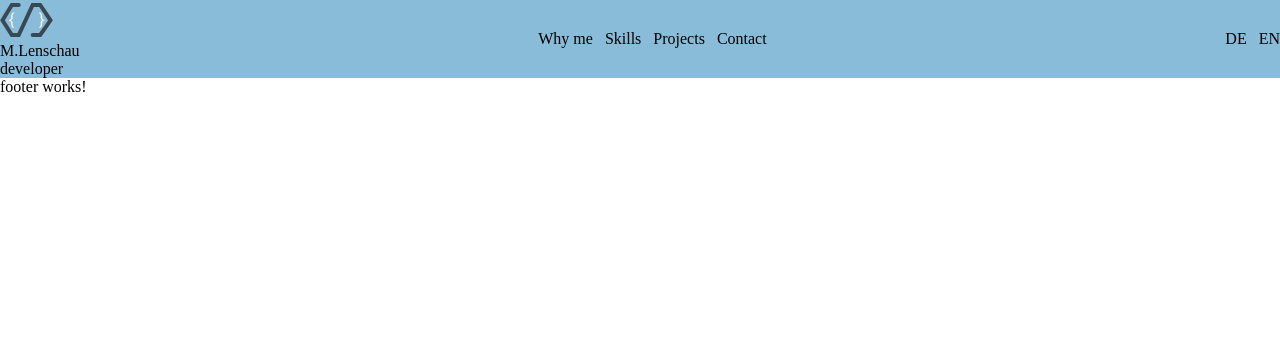
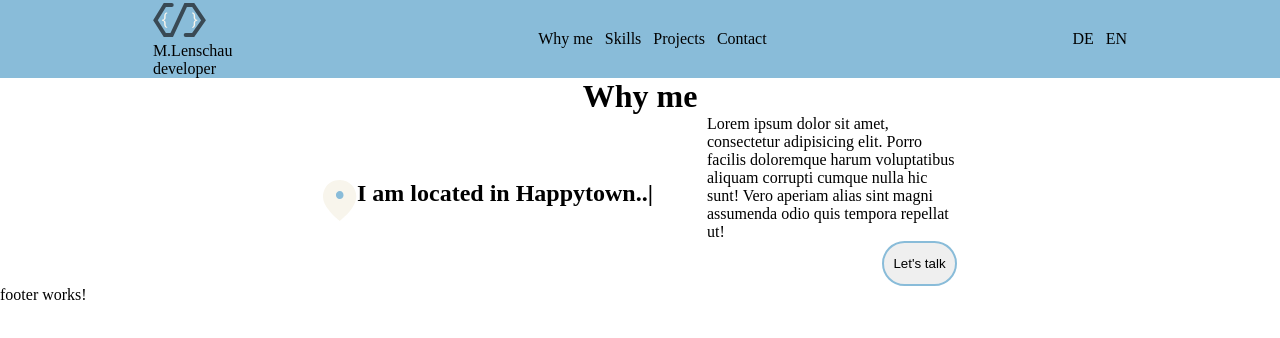
Before and after one commit to MarcoLenschau/Portfolio, an Angular app: page / in a window 1280 px wide. Shown: the top 338 px of the page. Built offline with nearby package versions, Linux system fonts and the light colour scheme.

Commit message:
Component: Add the why me compomemt Style: Add global flexbox-scss file

```diff
--- a/src/app/app.routes.ts
+++ b/src/app/app.routes.ts
@@ -1,3 +1,6 @@
 import { Routes } from '@angular/router';
+import { MainComponent } from './main/main.component';
 
-export const routes: Routes = [];
+export const routes: Routes = [
+    {path: "", component: MainComponent}
+];
--- a/src/app/main/main.component.html
+++ b/src/app/main/main.component.html
@@ -0,0 +1 @@
+<app-why-me></app-why-me>
--- a/src/app/main/main.component.ts
+++ b/src/app/main/main.component.ts
@@ -1,7 +1,9 @@
 import { Component } from '@angular/core';
+import { WhyMeComponent } from '../why-me/why-me.component';
+
 @Component({
   selector: 'app-main',
-  imports: [],
+  imports: [WhyMeComponent],
   templateUrl: './main.component.html',
   styleUrl: './main.component.scss'
 })
--- a/src/app/shared/header/header.component.scss
+++ b/src/app/shared/header/header.component.scss
@@ -2,7 +2,7 @@
 
 header {
     display: flex;
-    justify-content: space-between;
+    justify-content: space-around;
     align-items: center;
     background-color: $ligh_blue;
     >section {
--- /dev/null
+++ b/src/app/styles/flexbox.scss
@@ -0,0 +1,19 @@
+.d_flex {
+    display: flex;
+}
+
+.d_flex_c {
+    display: flex;
+    align-items: center;
+    justify-content: center;
+}
+
+.d_flex_column {
+    display: flex;
+    flex-direction: column;
+}
+
+.d_flex_end {
+    display: flex;
+    justify-content: flex-end;
+}
--- /dev/null
+++ b/src/app/why-me/why-me.component.html
@@ -0,0 +1,15 @@
+<div class="d_flex_c">
+    <h1>Why me</h1>
+</div>
+<div class="d_flex_c" style="gap: 54px;">
+    <div class="d_flex">
+        <img src="./assets/img/location.svg" alt="location">
+        <h2>I am located in Happytown..|</h2>
+    </div>
+    <div class="d_flex_column" style=" width: 250px;">
+        <span>Lorem ipsum dolor sit amet, consectetur adipisicing elit. Porro facilis doloremque harum voluptatibus aliquam corrupti cumque nulla hic sunt! Vero aperiam alias sint magni assumenda odio quis tempora repellat ut!</span>
+        <div class="d_flex_end">
+            <button>Let's talk</button>
+        </div>
+    </div>
+</div>
--- /dev/null
+++ b/src/app/why-me/why-me.component.scss
@@ -0,0 +1,9 @@
+@import "../styles/flexbox.scss";
+@import "../../styles.scss";
+
+button {
+    width: 75px;
+    height: 45px;
+    border-radius: 24px;
+    border: $ligh_blue 2px solid;
+}
```
Also changed, not shown: src/app/why-me/why-me.component.ts (added, +11 -0 lines), public/assets/img/location.svg (added).
